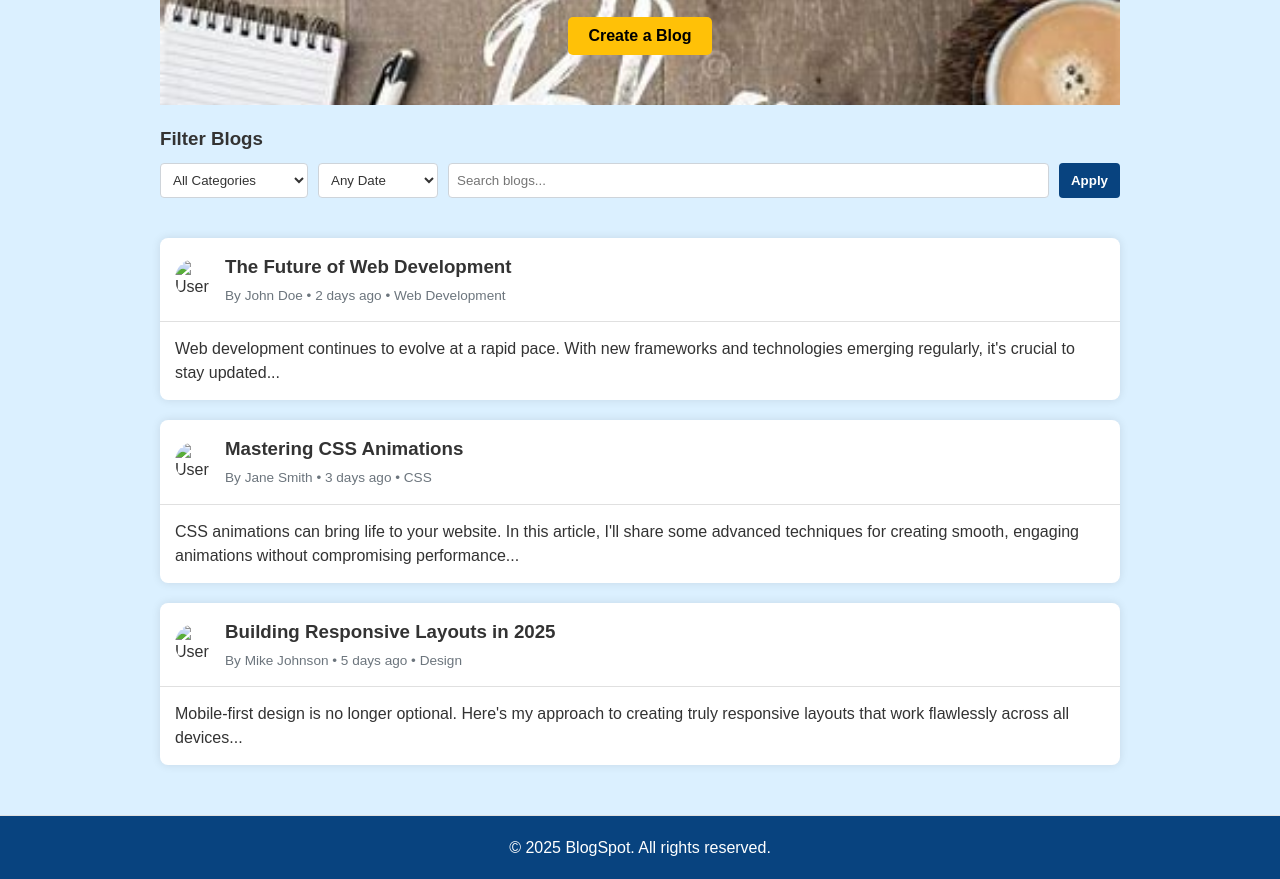
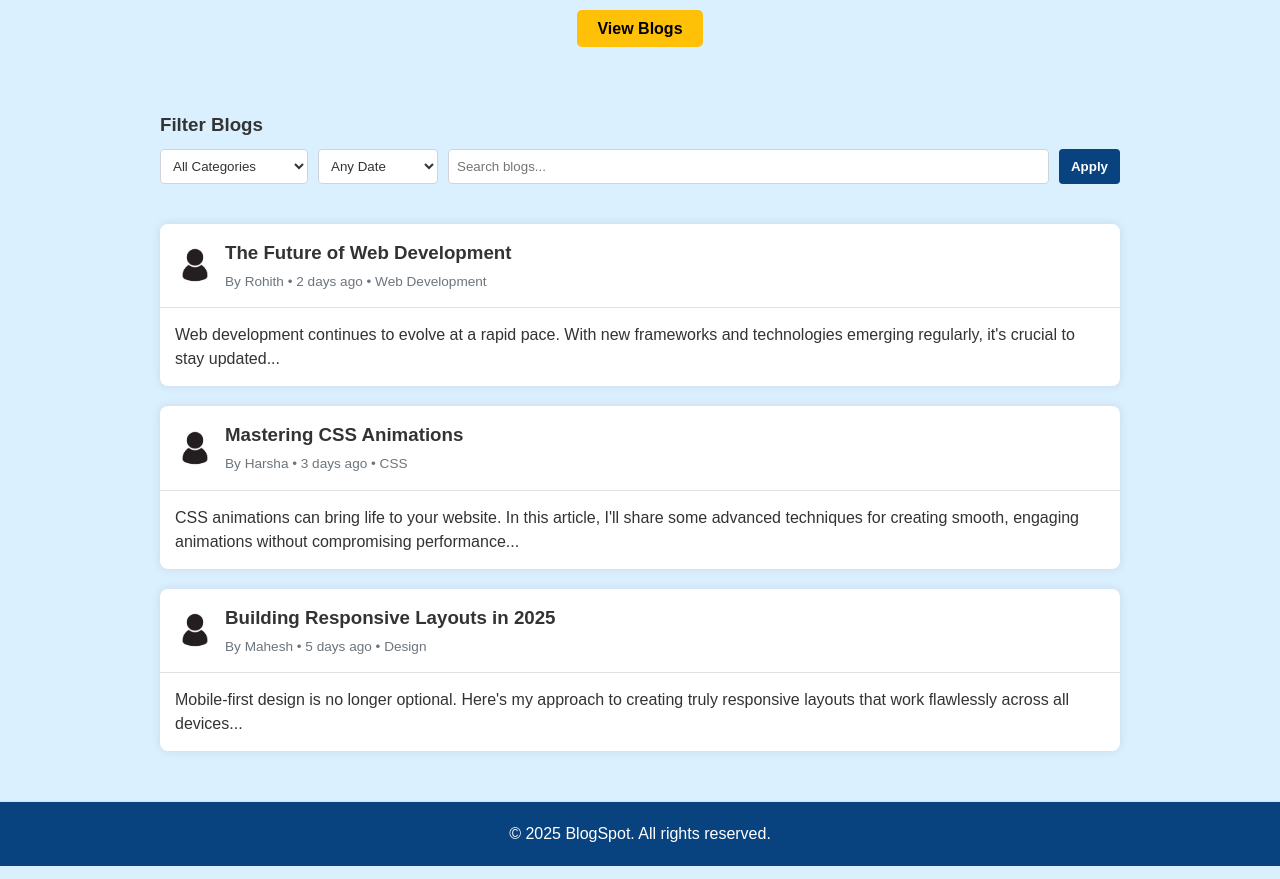
Before and after one commit to Meghana3015/DevX, a plain HTML site: page index.html in a window 1280 px wide. Shown: the part 264-1143 px from the top of the page. Drawn offline with Linux system fonts and the light colour scheme.

Commit message:
Completed

```diff
--- a/assets/CSS/login.css
+++ b/assets/CSS/login.css
@@ -2,9 +2,10 @@
     --primary-color: #08437F;
     --secondary-color: #FECF00;
     --text-color: #333333;
-    --background-color: #ffffff;
+    --background-color: #dbf0ff;
     --box-shadow: 0 0 10px rgba(0, 0, 0, 0.1);
     --border-color: #ced4da;
+    --white-color: #ffffff;
     --hover-background-color: #e0e0e0;
     --font-family: 'Poppins', sans-serif;
 }
@@ -24,7 +25,7 @@ body {
     width: 100vw;
     margin: 0;
     padding: 0;
-    background-image: url(../imgs/hero.jpeg);
+    background-color: var(--background-color);
     background-size: cover;
     background-position: center;
     background-repeat: no-repeat;
@@ -35,10 +36,17 @@ body {
     max-width: 400px;
     margin: 50px auto;
     padding: 20px;
-    background-color: var(--background-color);
+    background-color: var(--white-color);
     border-radius: 8px;
     box-shadow: var(--box-shadow);
     text-align: center;
+}
+
+.form-banner {
+    width: 100%;
+    border-radius: 8px 8px 0 0;
+    margin-bottom: 20px;
+    height: 120px;
 }
 
 .form-container h2 {
--- a/assets/CSS/style.css
+++ b/assets/CSS/style.css
@@ -8,7 +8,6 @@
     --hover-bg-color: #e0e0e0;
     --hover-text-color: #000;
     --cta-bg-color: #ffc107;
-    --cta-hover-bg-color: #555555;
     --border-color: #ced4da;
     --shadow-color: rgba(0, 0, 0, 0.1);
 }
@@ -112,10 +111,12 @@ nav ul li a.active {
     border: none;
     border-radius: 5px;
     cursor: pointer;
+    text-decoration: none;
 }
 
 .cta-btn:hover {
-    background-color: var(--cta-hover-bg-color);
+    background-color: var(--primary-color);
+    color: var(--white-color);
 }
 
 /* Filter Section */
@@ -268,6 +269,7 @@ nav ul li a.active {
     border-radius: 4px;
     cursor: pointer;
     font-size: 1em;
+    text-decoration: none;
 }
 
 .new-blog-btn:hover {
--- a/index.html
+++ b/index.html
@@ -22,10 +22,9 @@
     <main>
         <!-- Hero Section -->
         <section class="hero">
-            <!-- <img src="/DevX/assets/imgs/hero.jpeg" alt="Profile Image" class="profile-image"> -->
             <h1>Thoughts, Stories & Ideas</h1>
             <p>Welcome to my blog where I share my thoughts, stories, and ideas on web development, design, and more. Stay tuned for insightful articles and tutorials.</p>
-            <button class="cta-btn">Create a Blog</button>
+            <a href="my-blogs.html" class="cta-btn">View Blogs</a>
         </section>
         <div class="filter-section">
             <h3>Filter Blogs</h3>
@@ -53,59 +52,41 @@
         <div class="blog-container">
             <div class="blog-card">
                 <div class="blog-header">
-                    <img src="#" alt="User avatar" class="avatar">
+                    <img src="/assets/imgs/profile.jpeg" alt="User avatar" class="avatar">
                     <div class="blog-info">
                         <h3>The Future of Web Development</h3>
-                        <p class="author">By John Doe • 2 days ago • Web Development</p>
+                        <p class="author">By Rohith • 2 days ago • Web Development</p>
                     </div>
                 </div>
                 <div class="blog-content">
                     <p>Web development continues to evolve at a rapid pace. With new frameworks and technologies emerging regularly, it's crucial to stay updated...</p>
                 </div>
-                <!-- <div class="blog-footer">
-                    <div class="blog-stats">
-                        <span>❤️ 24</span>
-                        <span>💬 8</span>
-                    </div>
-                </div> -->
             </div>
 
             <div class="blog-card">
                 <div class="blog-header">
-                    <img src="#" alt="User avatar" class="avatar">
+                    <img src="/assets/imgs/profile.jpeg" alt="User avatar" class="avatar">
                     <div class="blog-info">
                         <h3>Mastering CSS Animations</h3>
-                        <p class="author">By Jane Smith • 3 days ago • CSS</p>
+                        <p class="author">By Harsha • 3 days ago • CSS</p>
                     </div>
                 </div>
                 <div class="blog-content">
                     <p>CSS animations can bring life to your website. In this article, I'll share some advanced techniques for creating smooth, engaging animations without compromising performance...</p>
                 </div>
-                <!-- <div class="blog-footer">
-                    <div class="blog-stats">
-                        <span>❤️ 42</span>
-                        <span>💬 15</span>
-                    </div>
-                </div> -->
             </div>
 
             <div class="blog-card">
                 <div class="blog-header">
-                    <img src="#" alt="User avatar" class="avatar">
+                    <img src="/assets/imgs/profile.jpeg" alt="User avatar" class="avatar">
                     <div class="blog-info">
                         <h3>Building Responsive Layouts in 2025</h3>
-                        <p class="author">By Mike Johnson • 5 days ago • Design</p>
+                        <p class="author">By Mahesh • 5 days ago • Design</p>
                     </div>
                 </div>
                 <div class="blog-content">
                     <p>Mobile-first design is no longer optional. Here's my approach to creating truly responsive layouts that work flawlessly across all devices...</p>
                 </div>
-                <!-- <div class="blog-footer">
-                    <div class="blog-stats">
-                        <span>❤️ 18</span>
-                        <span>💬 6</span>
-                    </div>
-                </div> -->
             </div>
         </div>
     </main>
```
Also changed, not shown: login.html (+1 -0 lines), my-blogs.html (+2 -2 lines), signup.html (+1 -0 lines), assets/imgs/1.png (deleted), assets/imgs/blog.jpeg (renamed from assets/imgs/hero.jpeg), assets/imgs/profile.jpeg (added), 2 other files.
